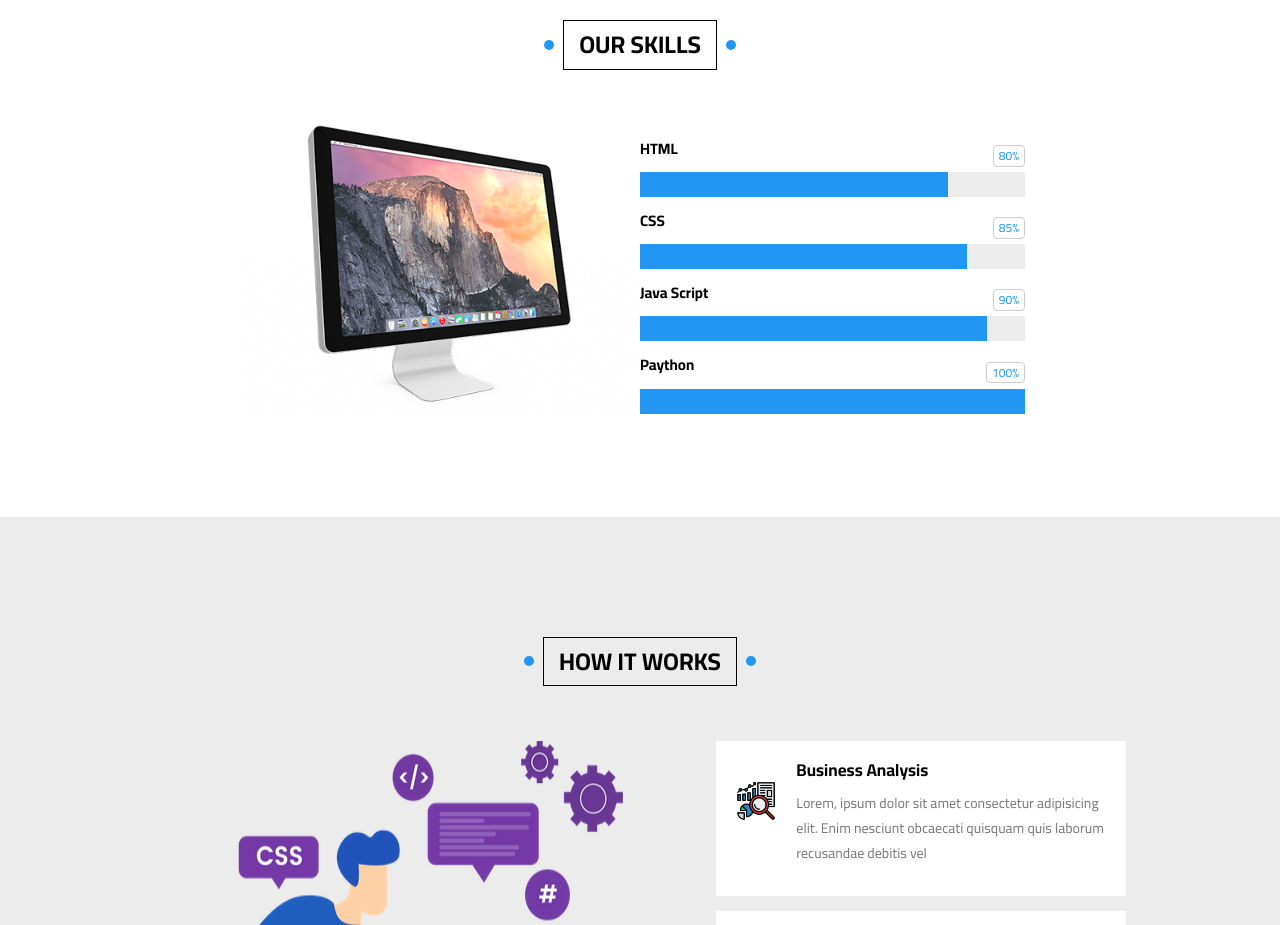
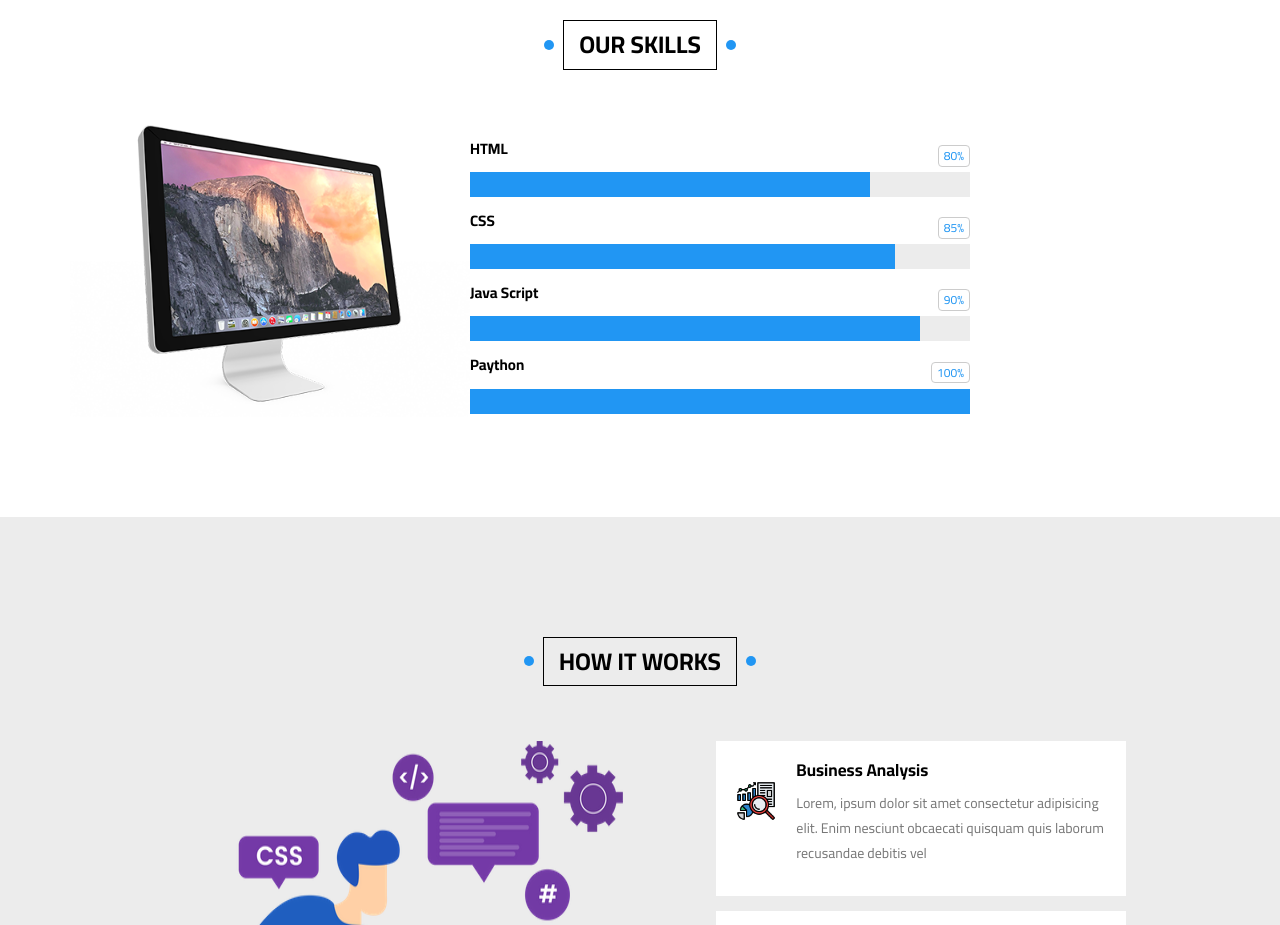
Before and after one commit to mohamed-elsoudy/Github-course, a plain HTML site: page index.html in a window 1280 px wide. Shown: the part 6460-7385 px from the top of the page. Drawn offline with Linux system fonts and the light colour scheme.

Commit message:
Update henno.css

```diff
--- a/css/henno.css
+++ b/css/henno.css
@@ -962,8 +962,7 @@ background-color: #eeeeee47;
   padding-bottom: var(--main-padding-bottom)
 }
 .our-skills .container {
-  display: grid;
-  grid-template-columns: repeat(auto-fill, minmax(400px, auto));
+  display: flex;
   justify-content: center;
 }
 .our-skills .container img {
@@ -976,13 +975,14 @@ background-color: #eeeeee47;
 }
 .our-skills .container .bar {
   width: 500px;
-    max-width: 385px;
+    max-width: 500px;
   height: 25px;
   background-color: var(--section-background);
   position: relative  ;
 }
 .our-skills .container .cardour {
   max-width: 100%;
+    flex: 1;
 }
 .our-skills .container .cardour h2 {
   padding: 0;
```
